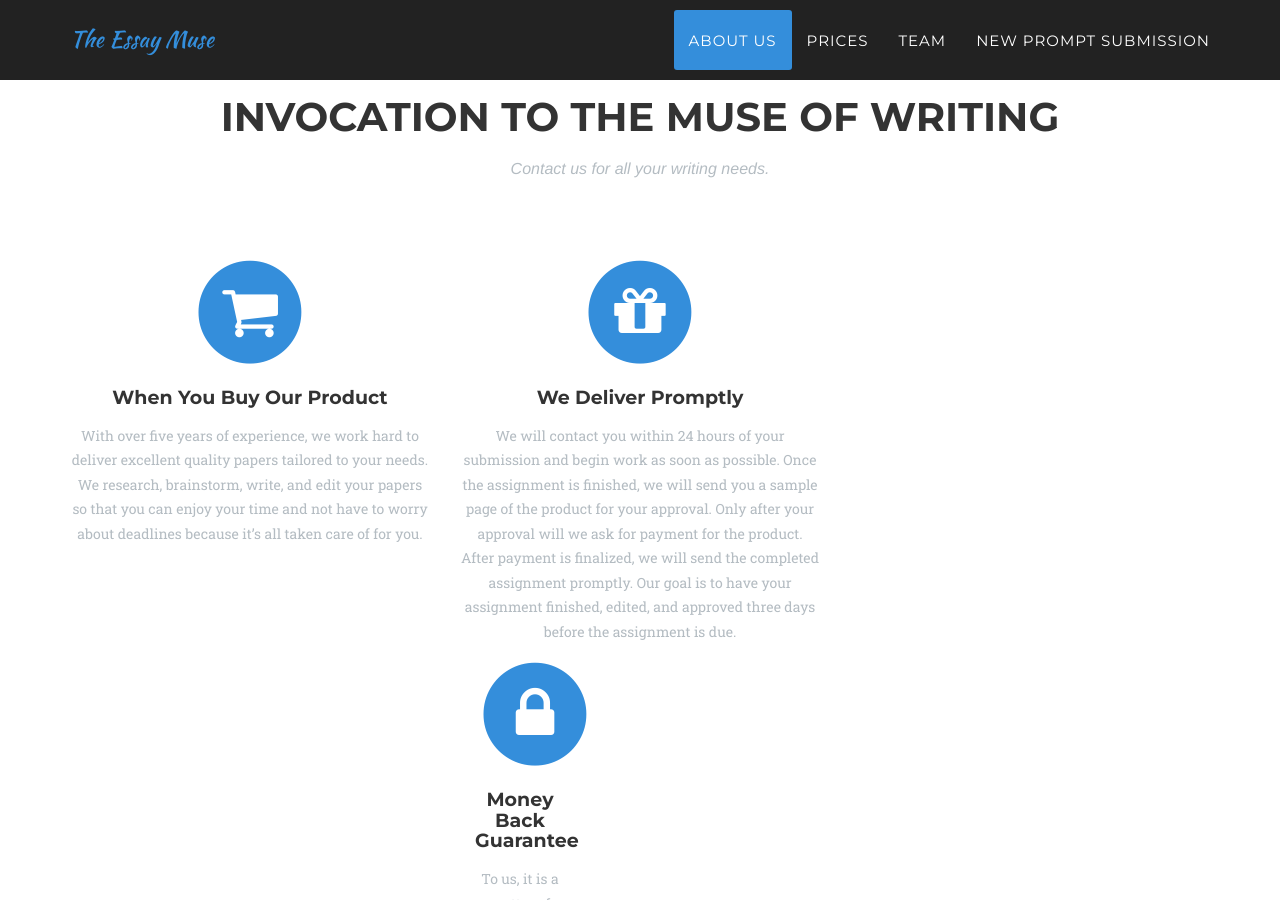
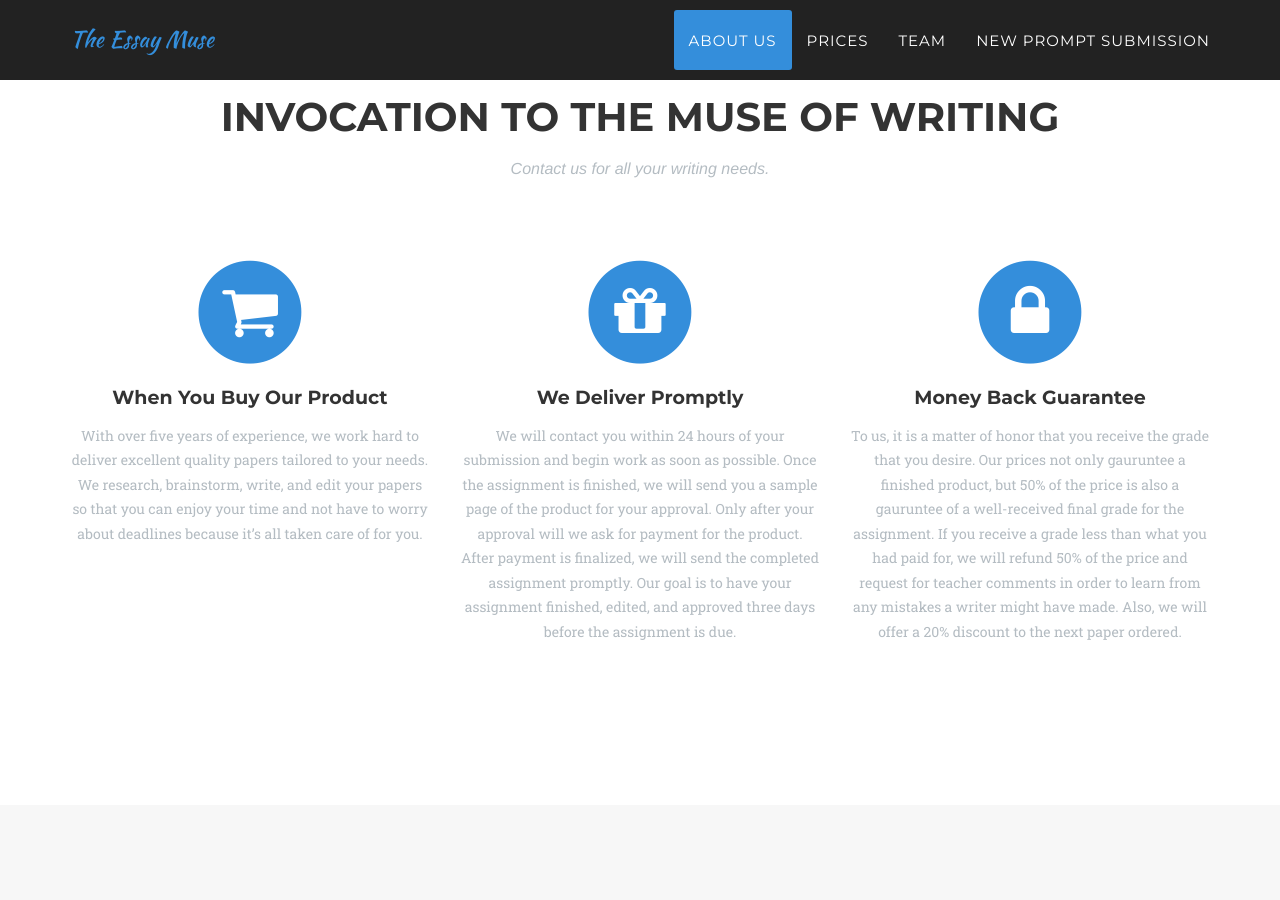
Before and after one commit to dukeran/essaymuse, a Jekyll site: the page built from index.html, in a window 1280 px wide and 900 px high, scrolled down 906 px. Built offline with Jekyll 4.4.1, drawn with Linux system fonts in a browser that asks for light colours; some web fonts are replaced.

Commit message:
fixed closed hashtags

```diff
--- a/_includes/services.html
+++ b/_includes/services.html
@@ -22,7 +22,8 @@
                         <i class="fa fa-gift fa-stack-1x fa-inverse"></i>
                     </span>
                     <h4 class="service-heading">We Deliver Promptly</h4>
-                    <p class="text-muted">We will contact you within 24 hours of your submission and begin work as soon as possible. Once the assignment is finished, we will send you a sample page of the product for your approval. Only after your approval will we ask for payment for the product. After payment is finalized, we will send the completed assignment promptly. Our goal is to have your assignment finished, edited, and approved three days before the assignment is due.
+                    <p class="text-muted">We will contact you within 24 hours of your submission and begin work as soon as possible. Once the assignment is finished, we will send you a sample page of the product for your approval. Only after your approval will we ask for payment for the product. After payment is finalized, we will send the completed assignment promptly. Our goal is to have your assignment finished, edited, and approved three days before the assignment is due. </p>
+                    </div>
                 <div class="col-md-4">
                      <span class="fa-stack fa-4x">
                         <i class="fa fa-circle fa-stack-2x text-primary"></i>
```
Also changed, not shown: 5 other files.
